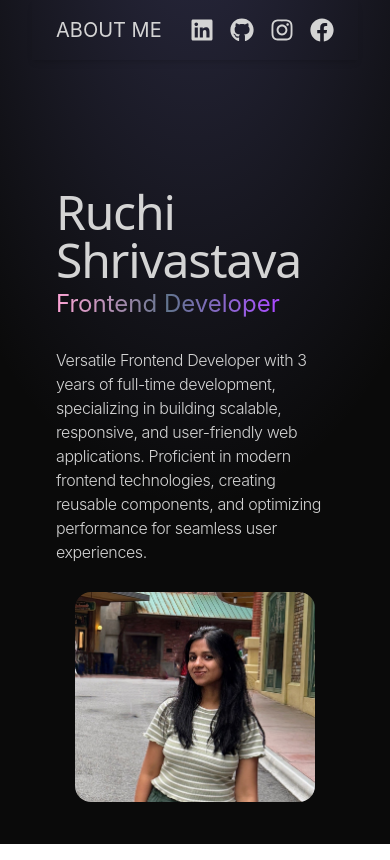
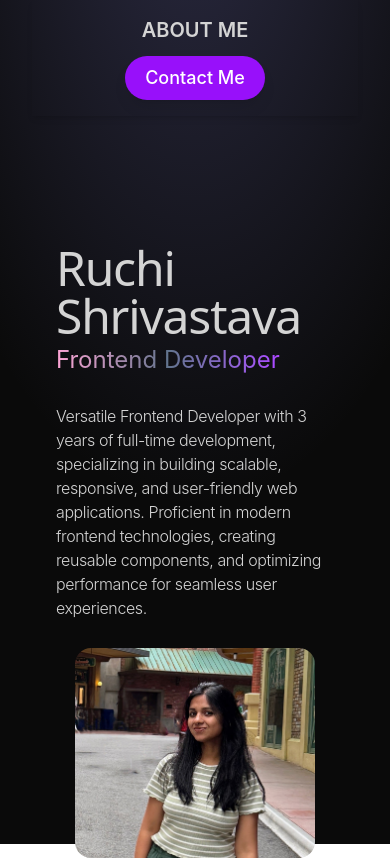
Before and after one commit to ruchi-shrivastava/my-portfolio, a React (Vite) app: page / in a window 390 px wide. Shown: the top 860 px of the page. Built offline with nearby package versions, Linux system fonts and the light colour scheme.

Commit message:
new-commit

```diff
--- a/src/components/Contact.jsx
+++ b/src/components/Contact.jsx
@@ -1,23 +1,97 @@
-import {CONTACT} from '../constants'
-import {motion} from "framer-motion"
+// import {CONTACT} from '../constants'
+// import {motion} from "framer-motion"
+// const Contact = () => {
+//     return(
+//         <div className="border-b border-neutral-900 pb-20">
+//             <motion.h1
+//             whileInView={{ opacity : 1, y : 0}}
+//             initial = {{opacity : 0 , y : -100}}
+//             transition = {{duration : 0.5}}
+//              className="my-10 text-center text-4xl">Get in Touch</motion.h1>
+//             <div className="text-center tracking-tighter" >
+//                 <motion.p
+//                  whileInView={{ opacity : 1, x : 0}}
+//                  initial = {{opacity : 0 , x : -100}}
+//                  transition = {{duration : 1}}
+//                 className="my-4">{CONTACT.address}</motion.p>
+//                 {/* <p className='my-4'>{CONTACT.phoneNo}</p> */}
+//               <span> <a href='#'>Email : {CONTACT.email} </a></span>
+//              </div>
+//         </div>
+//     )
+// }
+// export default Contact;
+
+
+import { CONTACT } from "../constants";
+import { motion } from "framer-motion";
+import { FaLinkedin, FaPhone, FaEnvelope } from "react-icons/fa";
+
 const Contact = () => {
-    return(
-        <div className="border-b border-neutral-900 pb-20">
-            <motion.h1
-            whileInView={{ opacity : 1, y : 0}}
-            initial = {{opacity : 0 , y : -100}}
-            transition = {{duration : 0.5}}
-             className="my-10 text-center text-4xl">Get in Touch</motion.h1>
-            <div className="text-center tracking-tighter" >
-                <motion.p
-                 whileInView={{ opacity : 1, x : 0}}
-                 initial = {{opacity : 0 , x : -100}}
-                 transition = {{duration : 1}}
-                className="my-4">{CONTACT.address}</motion.p>
-                {/* <p className='my-4'>{CONTACT.phoneNo}</p> */}
-                <a href='#'>{CONTACT.email}</a>
-            </div>
+  return (
+    <div id="contact" className="border-b border-neutral-900 pb-20">
+      {/* Heading */}
+      <motion.h1
+        whileInView={{ opacity: 1, y: 0 }}
+        initial={{ opacity: 0, y: -50 }}
+        transition={{ duration: 0.5 }}
+        className="my-10 text-center text-4xl font-bold"
+      >
+        Get in Touch
+      </motion.h1>
+
+      {/* Contact Info */}
+      <div className="text-center tracking-tight text-lg space-y-6">
+        {/* Address */}
+        <motion.p
+          whileInView={{ opacity: 1, x: 0 }}
+          initial={{ opacity: 0, x: -50 }}
+          transition={{ duration: 1 }}
+          className="my-4 font-medium"
+        >
+          📍 {CONTACT.address}
+        </motion.p>
+
+        {/* Email */}
+        <div>
+          <motion.a
+            whileHover={{ scale: 1.05 }}
+            href={`mailto:${CONTACT.email}`}
+            className="flex justify-center items-center gap-3 font-semibold transition-all duration-300 ease-in-out"
+          >
+            <FaEnvelope className="text-purple-600 text-xl" />
+            {CONTACT.email}
+          </motion.a>
         </div>
-    )
-}
+
+        {/* LinkedIn */}
+        <div>
+          <motion.a
+            whileHover={{ scale: 1.05 }}
+            href="https://www.linkedin.com/in/ruchi-shrivastava-49743366/"
+            target="_blank"
+            rel="noopener noreferrer"
+            className="flex justify-center items-center gap-3 font-semibold transition-all duration-300 ease-in-out"
+          >
+            <FaLinkedin className="text-purple-600 text-xl" />
+            Connect on LinkedIn
+          </motion.a>
+        </div>
+
+        {/* Phone */}
+        <div>
+          <motion.a
+            whileHover={{ scale: 1.05 }}
+            href="tel:9975078579"
+            className="flex justify-center items-center gap-3 font-semibold transition-all duration-300 ease-in-out"
+          >
+            <FaPhone className="text-purple-600 text-xl" />
+            9975078579
+          </motion.a>
+        </div>
+      </div>
+    </div>
+  );
+};
+
 export default Contact;
--- a/src/components/Hero.jsx
+++ b/src/components/Hero.jsx
@@ -37,7 +37,7 @@ const Hero = () => {
     </div>
 
     {/* Right Section: Responsive & Centered Image */}
-    <div className="w-full lg:w-1/2 flex justify-center lg:justify-start lg:p-8">
+    <div className="w-full lg:w-1/2 flex lg:justify-start lg:p-8">
       <motion.img initial={{x : 100, opacity : 0}}
       animate={{x : 0,opacity : 1}}
       transition={{duration : 1, delay : 1.2}}
--- a/src/components/Navbar.jsx
+++ b/src/components/Navbar.jsx
@@ -1,61 +1,130 @@
+// // import React from "react";
+// // import { FaLinkedin } from "react-icons/fa";
+// // import { FaGithub } from "react-icons/fa";
+// // import { FaInstagram } from "react-icons/fa";
+// // import { FaFacebook } from "react-icons/fa";
+
+// // const Navbar = () => {
+// //     return(
+// //         <nav className="w-screen bg-amber-50 mb-20 flex items-center justify-between px-20 py-6 ">
+// //         <h1 className="text-3xl text-red-500 uppercase">MeetMe</h1>
+// //         <div className="flex items-center justify-end gap-4 text-2xl ">
+// //         <FaLinkedin />
+// //         <FaGithub />
+// //         <FaInstagram />
+// //         <FaFacebook />
+// //         </div>
+// //         </nav>
+// //     )
+// // }
+// // export default Navbar
+
+
 // import React from "react";
-// import { FaLinkedin } from "react-icons/fa";
-// import { FaGithub } from "react-icons/fa";
-// import { FaInstagram } from "react-icons/fa";
-// import { FaFacebook } from "react-icons/fa";
+// import { FaLinkedin, FaGithub, FaInstagram, FaFacebook } from "react-icons/fa";
 
 // const Navbar = () => {
-//     return(
-//         <nav className="w-screen bg-amber-50 mb-20 flex items-center justify-between px-20 py-6 ">
-//         <h1 className="text-3xl text-red-500 uppercase">MeetMe</h1>
-//         <div className="flex items-center justify-end gap-4 text-2xl ">
+//   return (
+//     <nav className="w-full shadow-md">
+//       <div className="flex justify-between px-6 md:px-12 lg:px-20 py-4">
+//         {/* Logo */}
+//         <h1 className="text-xl md:text-2xl items-start lg:text:3xl text-white-500 uppercase">
+//         About ME
+//         </h1>
+
+//         {/* Social Icons (Always Visible) */}
+//         <div className="flex items-center gap-4 text-2xl">
+//         <a href="https://www.linkedin.com/in/ruchi-shrivastava-49743366/" target="_blank" rel="noopener noreferrer">
 //         <FaLinkedin />
+//       </a>
+
+//          <h2>ReachMe @ 9975078579</h2>
+
+//         {/* <a href="https://github.com/ruchi-shrivastava" target="_blank" rel="noopener noreferrer">
 //         <FaGithub />
+//       </a> */}
+
+//        {/* <a href="https://www.instagram.com/ruchi_130315/" target="_blank" rel="noopener noreferrer">
 //         <FaInstagram />
-//         <FaFacebook />
-//         </div>
-//         </nav>
-//     )
-// }
-// export default Navbar
+//       </a> */}
 
 
-import React from "react";
-import { FaLinkedin, FaGithub, FaInstagram, FaFacebook } from "react-icons/fa";
-
-const Navbar = () => {
-  return (
-    <nav className="w-full shadow-md">
-      <div className="flex items-center justify-between px-6 md:px-12 lg:px-20 py-4">
-        {/* Logo */}
-        <h1 className="text-xl md:text-2xl lg:text:3xl text-white-500 uppercase">
-        About ME
-        </h1>
-
-        {/* Social Icons (Always Visible) */}
-        <div className="flex items-center gap-4 text-2xl">
-        <a href="https://www.linkedin.com/in/ruchi-shrivastava-49743366/" target="_blank" rel="noopener noreferrer">
-        <FaLinkedin />
-      </a>
-
-        <a href="https://github.com/ruchi-shrivastava" target="_blank" rel="noopener noreferrer">
-        <FaGithub />
-      </a>
-
-       <a href="https://www.instagram.com/ruchi_130315/" target="_blank" rel="noopener noreferrer">
-        <FaInstagram />
-      </a>
-
-
-      <a href="https://www.facebook.com/ruchi.shrivastava15" target="_blank" rel="noopener noreferrer">
-      <FaFacebook />
-      </a>
+//       {/* <a href="https://www.facebook.com/ruchi.shrivastava15" target="_blank" rel="noopener noreferrer">
+//       <FaFacebook />
+//       </a>
+//        */}
 
 
 
 
+//         </div>
+//       </div>
+//     </nav>
+//   );
+// };
 
-        </div>
+// export default Navbar;
+
+
+// import React from "react";
+
+// const Navbar = () => {
+//   // Function to redirect to Get in Touch page
+//   const redirectToContact = () => {
+//     window.location.href = "/get-in-touch.html"; // Redirects to another page
+//   };
+
+//   return (
+//     <nav className="w-full shadow-md">
+//       <div className="flex justify-between px-6 md:px-12 lg:px-20 py-4">
+//         {/* Logo */}
+//         <h3 className="text-xl md:text-2xl lg:text-xl text-white-500 uppercase">
+//           About Me
+//         </h3>
+
+//         {/* Contact Button */}
+//         <button
+//           className="px-5 py-2 text-lg font-medium text-white bg-purple-600 rounded-full shadow-lg
+//           hover:bg-purple-700 hover:scale-105 transition-all duration-300 ease-in-out"
+//           onClick={redirectToContact}
+//         >
+//           Contact Me
+//         </button>
+//       </div>
+//     </nav>
+//   );
+// };
+
+// export default Navbar;
+
+
+import React from "react";
+
+const Navbar = () => {
+  // Function to scroll to Contact section
+  const scrollToContact = () => {
+    const contactSection = document.getElementById("contact");
+    if (contactSection) {
+      contactSection.scrollIntoView({ behavior: "smooth" });
+    }
+  };
+
+  return (
+    <nav className="w-full shadow-md">
+      <div className="flex flex-col sm:flex-row items-center justify-between px-6 md:px-12 lg:px-20 py-4">
+        {/* Logo */}
+        <h3 className="text-xl md:text-2xl lg:text-xl text-white-500 uppercase font-semibold text-center sm:text-left">
+          About Me
+        </h3>
+
+        {/* Contact Button */}
+        <button
+          className="mt-3 sm:mt-0 px-5 py-2 text-lg font-medium text-white bg-purple-600 rounded-full shadow-lg
+          hover:bg-purple-700 hover:scale-105 transition-all duration-300 ease-in-out"
+          onClick={scrollToContact}
+        >
+          Contact Me
+        </button>
       </div>
     </nav>
   );
--- a/src/constants/index.js
+++ b/src/constants/index.js
@@ -123,4 +123,5 @@ export const PROJECTS = [
 export const CONTACT = {
   address: "Pune, India",
   email: "ruchi.shrivastava15@gmail.com",
+  linkedIn : "https://www.linkedin.com/in/ruchi-shrivastava-49743366/"
 };
```
